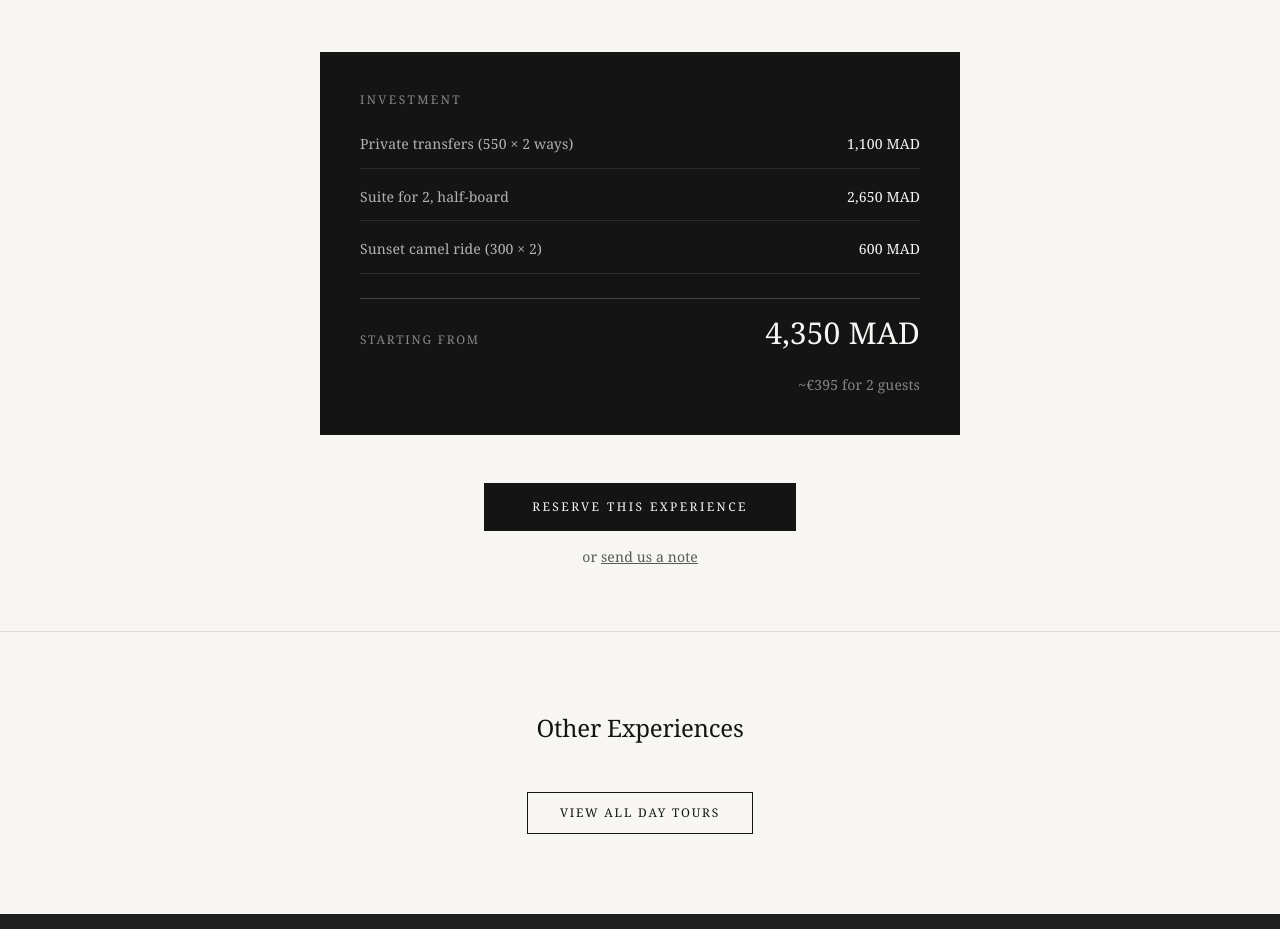
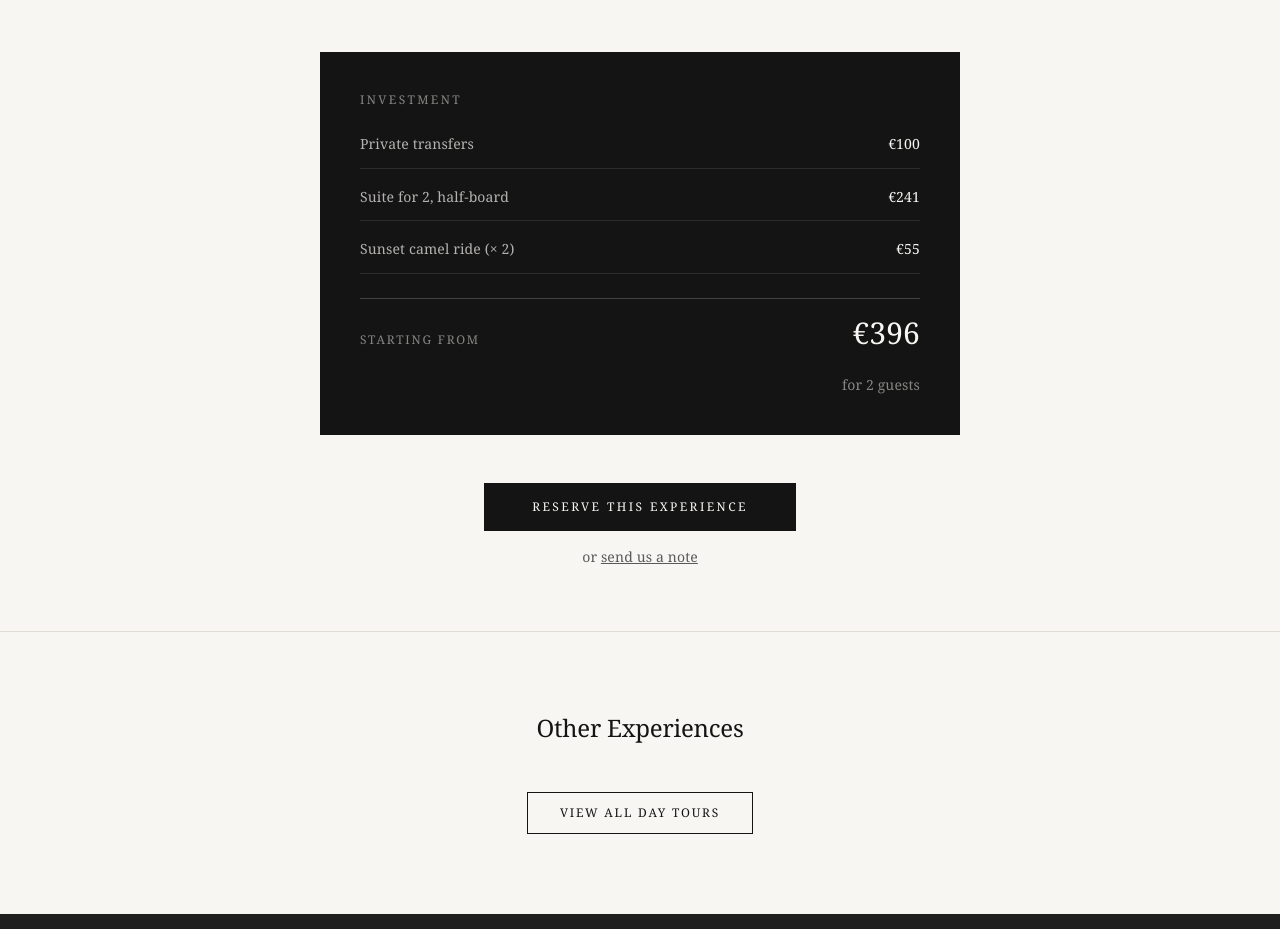
Before and after one commit to indigoandlavender/slow-morocco-2, a Next.js app: page /overnight/agafay-desert in a window 1280 px wide. Shown: the part 1847-2776 px from the top of the page. Built offline with nearby package versions, Linux system fonts and the light colour scheme; no server answers.

Commit message:
Add files via upload

```diff
--- a/app/api/overnight-booking/route.ts
+++ b/app/api/overnight-booking/route.ts
@@ -16,7 +16,6 @@ export async function POST(request: Request) {
       subtotalEUR,
       handlingFeeEUR,
       totalEUR,
-      totalMAD,
       transactionId,
     } = body;
 
@@ -36,7 +35,6 @@ export async function POST(request: Request) {
       guestPhone || "",
       pickupLocation,
       notes || "",
-      totalMAD,
       subtotalEUR,
       handlingFeeEUR,
       totalEUR,
--- a/app/overnight/agafay-desert/page.tsx
+++ b/app/overnight/agafay-desert/page.tsx
@@ -1,6 +1,6 @@
 "use client";
 
-import React, { useState } from "react";
+import React, { useState, useEffect } from "react";
 import Link from "next/link";
 import { ArrowLeft, Clock, MapPin, Moon } from "lucide-react";
 import PageBanner from "@/components/PageBanner";
@@ -8,16 +8,47 @@ import OvernightBookingModal from "@/components/OvernightBookingModal";
 
 export default function AgafayOvernightPage() {
   const [isBookingOpen, setIsBookingOpen] = useState(false);
+  const [eurRate, setEurRate] = useState<number | null>(null);
 
-  // Pricing breakdown
-  const pricing = {
+  // Fetch real-time exchange rate
+  useEffect(() => {
+    fetch("https://api.exchangerate-api.com/v4/latest/MAD")
+      .then((res) => res.json())
+      .then((data) => {
+        if (data.rates?.EUR) {
+          setEurRate(data.rates.EUR);
+        }
+      })
+      .catch((err) => {
+        console.error("Exchange rate fetch error:", err);
+        // Fallback rate if API fails
+        setEurRate(0.091); // ~1 EUR = 11 MAD
+      });
+  }, []);
+
+  // Pricing breakdown in MAD
+  const pricingMAD = {
     transfers: { label: "Private transfers (550 × 2 ways)", amount: 1100 },
     room: { label: "Suite for 2, half-board", amount: 2650 },
     camel: { label: "Sunset camel ride (300 × 2)", amount: 600 },
   };
 
-  const totalMAD = pricing.transfers.amount + pricing.room.amount + pricing.camel.amount;
-  const totalEUR = Math.round(totalMAD / 11); // Approximate conversion
+  const totalMAD = pricingMAD.transfers.amount + pricingMAD.room.amount + pricingMAD.camel.amount;
+
+  // Convert to EUR using real-time rate
+  const toEUR = (mad: number) => {
+    if (!eurRate) return null;
+    return Math.round(mad * eurRate);
+  };
+
+  const totalEUR = toEUR(totalMAD);
+
+  // Pricing for modal (in EUR)
+  const pricingEUR = eurRate ? {
+    transfers: { label: "Private transfers", amount: toEUR(pricingMAD.transfers.amount) || 0 },
+    room: { label: "Suite for 2, half-board", amount: toEUR(pricingMAD.room.amount) || 0 },
+    camel: { label: "Sunset camel ride (× 2)", amount: toEUR(pricingMAD.camel.amount) || 0 },
+  } : null;
 
   return (
     <div className="bg-background min-h-screen">
@@ -159,28 +190,36 @@ export default function AgafayOvernightPage() {
               Investment
             </p>
 
+            {eurRate ? (
+              <>
                 <div className="space-y-4 mb-6">
                   <div className="flex justify-between items-center pb-3 border-b border-white/10">
-                <span className="opacity-70">{pricing.transfers.label}</span>
-                <span>{pricing.transfers.amount.toLocaleString()} MAD</span>
+                    <span className="opacity-70">Private transfers</span>
+                    <span>€{toEUR(pricingMAD.transfers.amount)}</span>
                   </div>
                   <div className="flex justify-between items-center pb-3 border-b border-white/10">
-                <span className="opacity-70">{pricing.room.label}</span>
-                <span>{pricing.room.amount.toLocaleString()} MAD</span>
+                    <span className="opacity-70">Suite for 2, half-board</span>
+                    <span>€{toEUR(pricingMAD.room.amount)}</span>
                   </div>
                   <div className="flex justify-between items-center pb-3 border-b border-white/10">
-                <span className="opacity-70">{pricing.camel.label}</span>
-                <span>{pricing.camel.amount.toLocaleString()} MAD</span>
+                    <span className="opacity-70">Sunset camel ride (× 2)</span>
+                    <span>€{toEUR(pricingMAD.camel.amount)}</span>
                   </div>
                 </div>
 
                 <div className="flex justify-between items-baseline pt-4 border-t border-white/20">
                   <span className="text-xs tracking-[0.15em] uppercase opacity-50">Starting from</span>
                   <div className="text-right">
-                <p className="text-3xl font-serif">{totalMAD.toLocaleString()} MAD</p>
-                <p className="text-sm opacity-50">~€{totalEUR} for 2 guests</p>
+                    <p className="text-3xl font-serif">€{totalEUR}</p>
+                    <p className="text-sm opacity-50">for 2 guests</p>
                   </div>
                 </div>
+              </>
+            ) : (
+              <div className="flex justify-center py-8">
+                <div className="w-6 h-6 border border-white/20 border-t-white/60 rounded-full animate-spin" />
+              </div>
+            )}
           </div>
 
           {/* Booking CTA */}
@@ -216,13 +255,15 @@ export default function AgafayOvernightPage() {
       </section>
 
       {/* Booking Modal */}
+      {pricingEUR && totalEUR && (
         <OvernightBookingModal
           isOpen={isBookingOpen}
           onClose={() => setIsBookingOpen(false)}
           experienceTitle="Agafay Desert Overnight"
-        pricing={pricing}
-        totalMAD={totalMAD}
+          pricingEUR={pricingEUR}
+          totalEUR={totalEUR}
         />
+      )}
     </div>
   );
 }
```
Lines whose indentation alone changed are shown as unchanged.
